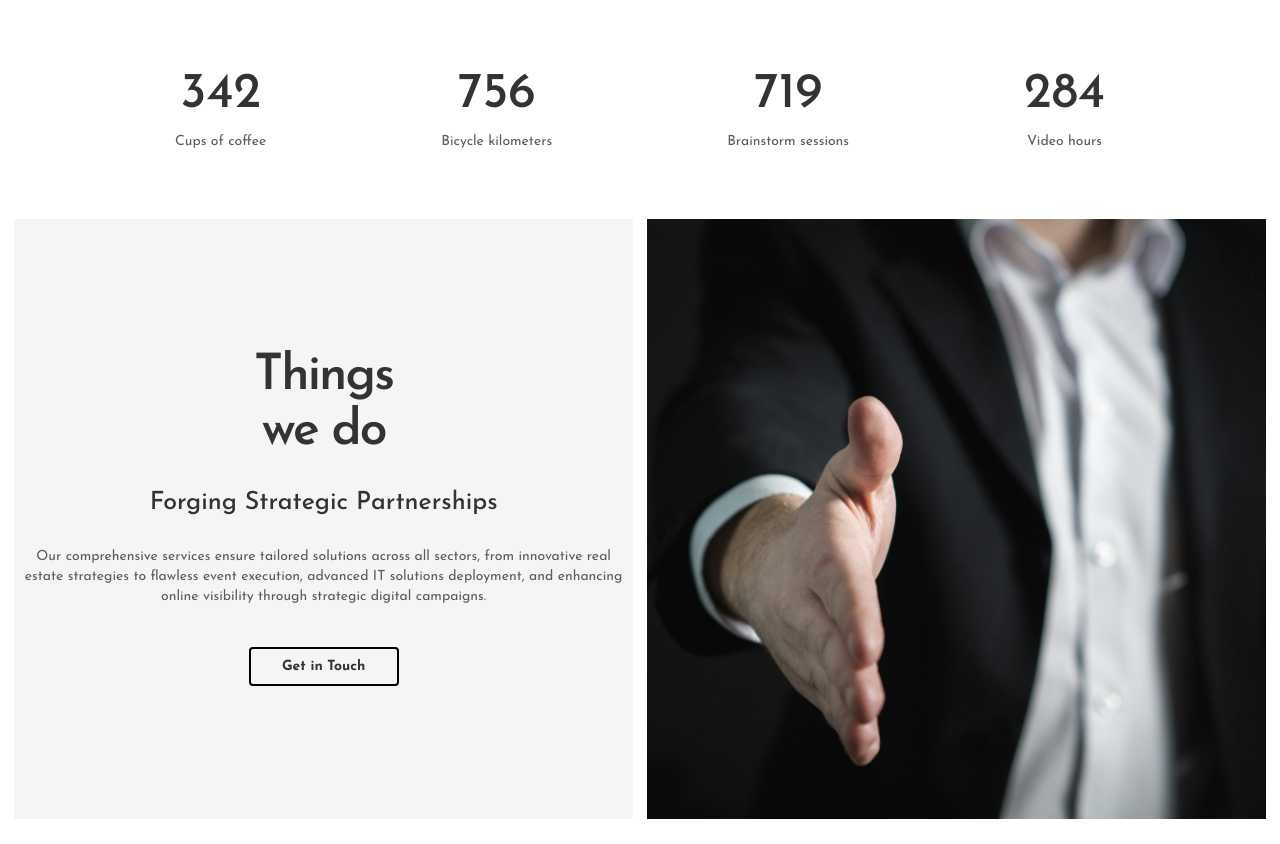
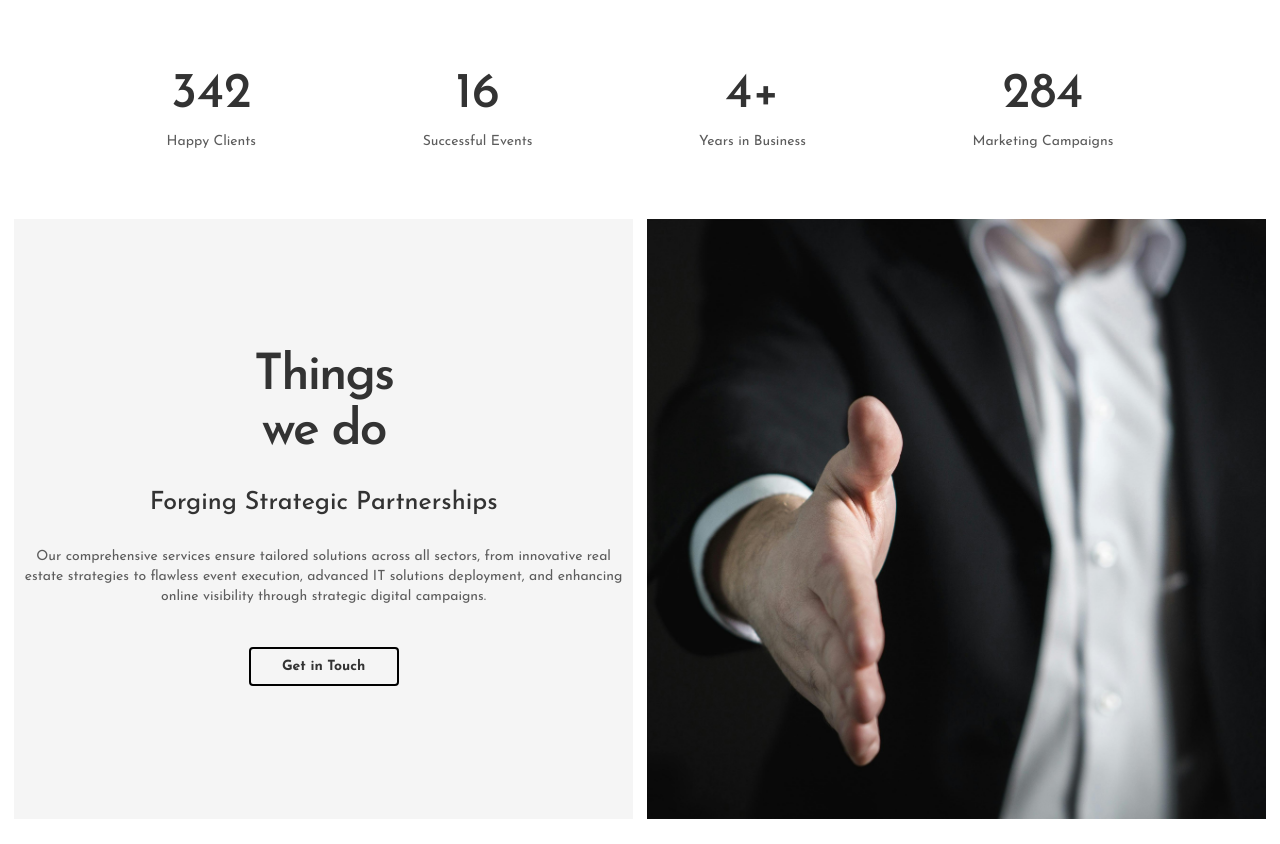
Before and after one commit to Shubhampaw2302/SkyElite, a plain HTML site: page index.html in a window 1280 px wide. Shown: the part 1621-2465 px from the top of the page. Drawn offline with nearby package versions, Linux system fonts and the light colour scheme.

```diff
--- a/index.html
+++ b/index.html
@@ -131,7 +131,7 @@
         </div>
     </section>
 
-    <section class="stats">
+    <!-- <section class="stats">
         <div class="stat">
             <h1>342</h1>
             <p>Cups of coffee</p>
@@ -148,7 +148,26 @@
             <h1>284</h1>
             <p>Video hours</p>
         </div>
+    </section> -->
+    <section class="stats">
+        <div class="stat">
+            <h1 class="count" data-target="342">0</h1>
+            <p>Happy Clients</p>
+        </div>
+        <div class="stat">
+            <h1 class="count" data-target="16">0</h1>
+            <p>Successful Events</p>
+        </div>
+        <div class="stat years-in-business">
+            <h1 class="count" data-target="4">0</h1>
+            <p>Years in Business</p>
+        </div>
+        <div class="stat">
+            <h1 class="count" data-target="284">0</h1>
+            <p>Marketing Campaigns</p>
+        </div>
     </section>
+
 
     <section id="about" class="service">
         <div class="adContent">
@@ -217,7 +236,7 @@
                                 <div class="icon-container">
                                     <a class="contact-link" href=""><img src="./Images/X.jpg" alt="" class="icon"></a>
                                     <a class="contact-link" href="https://www.instagram.com/skyelite_group?utm_source=ig_web_button_share_sheet&igsh=ODdmZWVhMTFiMw=="><img src="./Images/Insta.png" alt="" class="icon"></a>
-                                    <a class="contact-link" href="https://maps.app.goo.gl/BUqv8jfaDcteLyr68"><img src="./Images/Maps.jpg" alt="" class="icon"></a>
+                                    <a class="contact-link" href="https://maps.app.goo.gl/iQXUhkVZP1xDocW6A"><img src="./Images/Maps.jpg" alt="" class="icon"></a>
                                     <a class="contact-link" href="mailto:ccnusb@gmail.com?subject=Subject&body=Body%20text"><img src="./Images/mail.png" alt="" class="icon"></a>
                                 </div>
                             </ul>
--- a/index.js
+++ b/index.js
@@ -7,3 +7,54 @@ document.addEventListener('DOMContentLoaded', function () {
         menu.classList.toggle('closed');
     });
 });
+
+// Function to count up the numbers
+function animateCount(element, target, isYearsInBusiness = false) {
+    let count = 0;
+    let speed = 20;  // Adjust speed here
+    const updateCount = () => {
+        const current = parseInt(element.innerText);
+        const increment = target / speed;
+
+        if (current < target) {
+            element.innerText = Math.ceil(current + increment);
+            setTimeout(updateCount, 10);  // Speed of the counting animation
+        } else {
+            // Add "+" for "Years in Business" only
+            element.innerText = isYearsInBusiness ? target + "+" : target;
+        }
+    };
+
+    updateCount();
+}
+
+// Function to start counting when section is visible
+function handleIntersection(entries, observer) {
+    entries.forEach(entry => {
+        if (entry.isIntersecting) {
+            const counters = document.querySelectorAll('.count');
+            counters.forEach(counter => {
+                const target = +counter.getAttribute('data-target');
+
+                // Check if the parent div has the "years-in-business" class
+                const isYearsInBusiness = counter.parentElement.classList.contains('years-in-business');
+
+                // Animate count, passing the flag for years-in-business
+                animateCount(counter, target, isYearsInBusiness);
+            });
+
+            // Unobserve the section once counting starts
+            observer.unobserve(entry.target);
+        }
+    });
+}
+
+// Creating an IntersectionObserver
+const observer = new IntersectionObserver(handleIntersection, {
+    root: null,        // Observes relative to the viewport
+    threshold: 0.2     // Start animation when 20% of the section is visible
+});
+
+// Observe the stats section
+const statsSection = document.querySelector('.stats');
+observer.observe(statsSection);
```
Also changed, not shown: realestate.html (+1 -1 lines).
